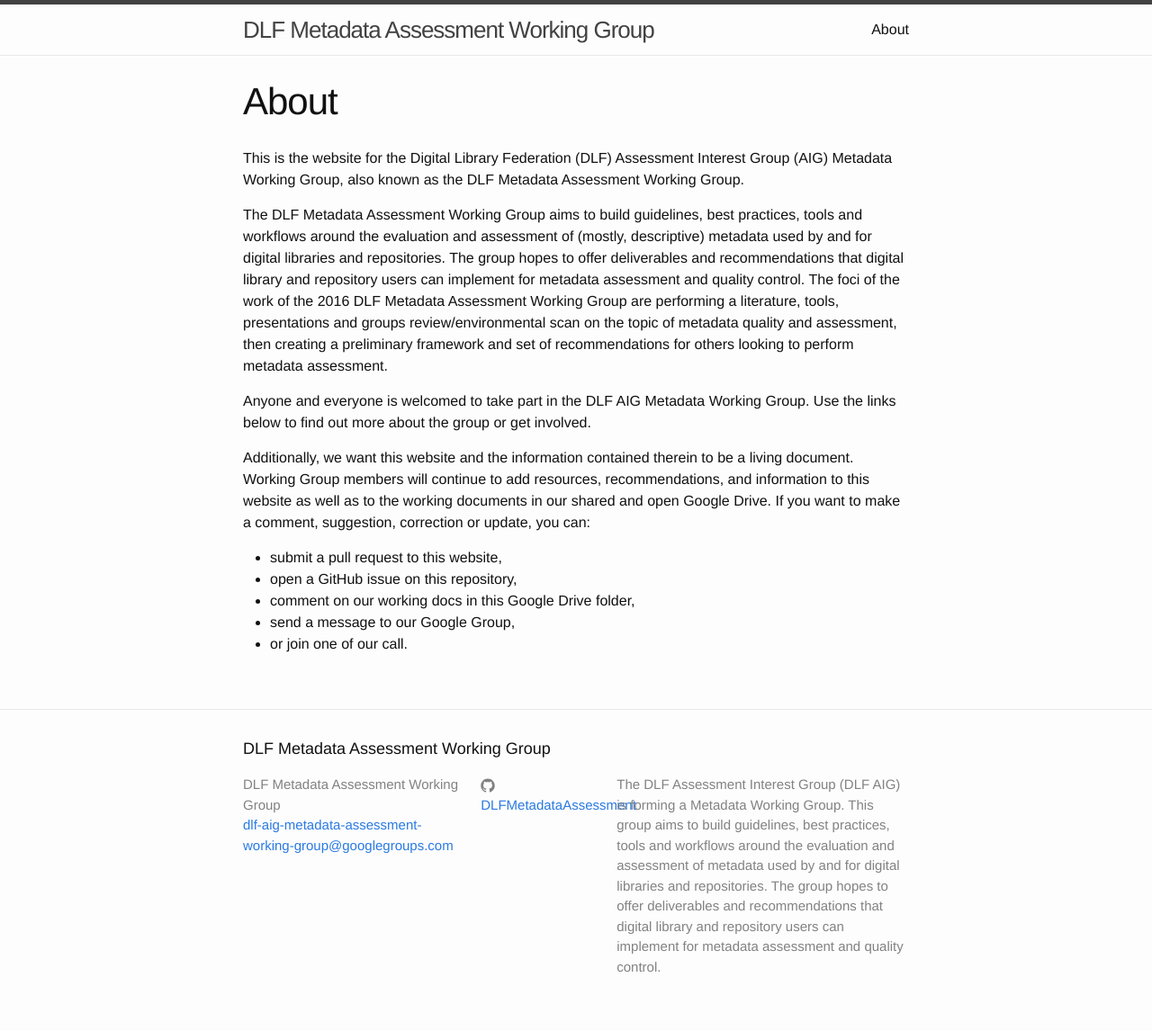
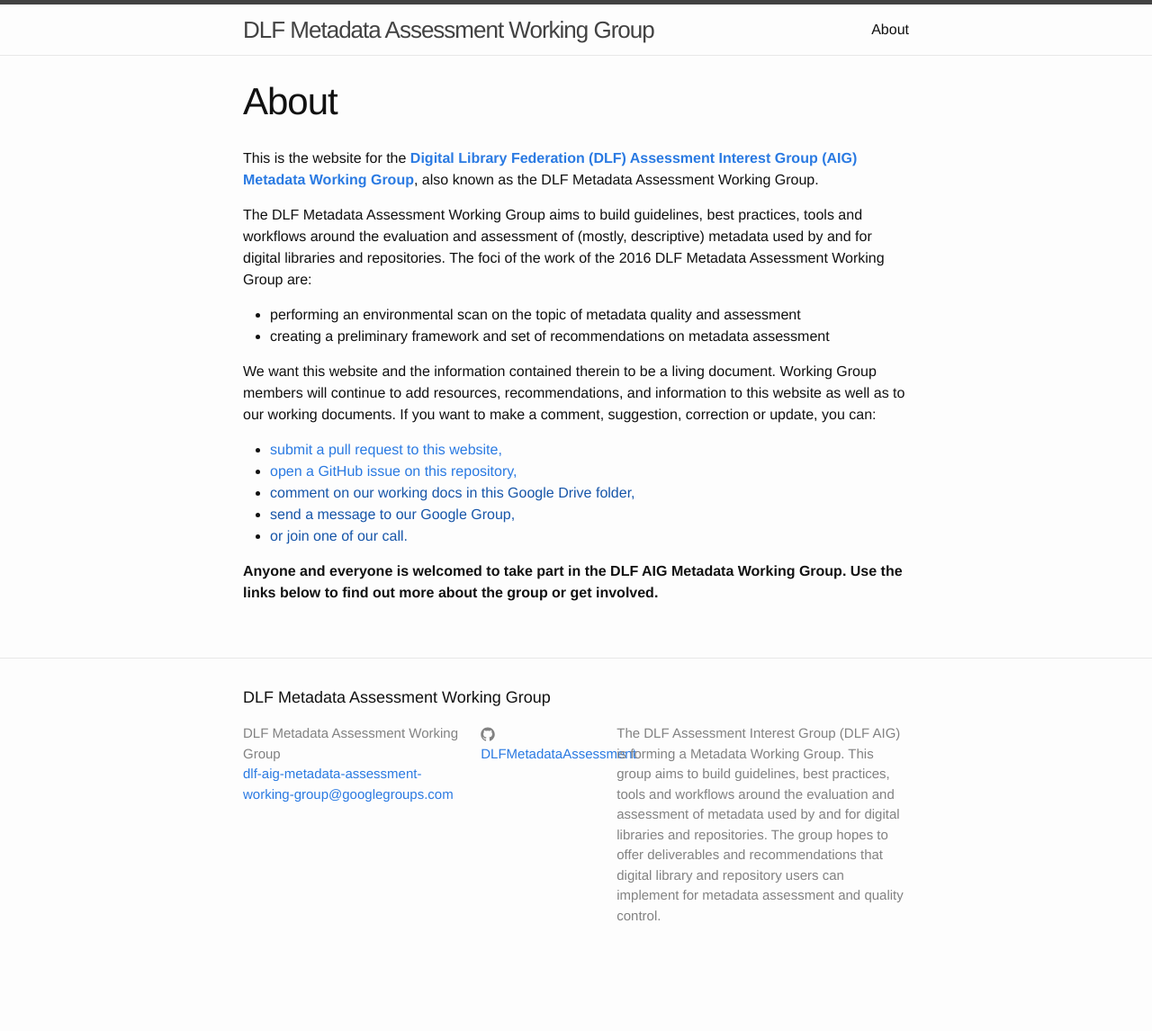
Before and after one commit to DLFMetadataAssessment/DLFMetadataAssessment.github.io, a Jekyll site: the page built from about.md, in a window 1280 px wide. Shown: the whole page at 90% size. Built offline with Jekyll 4.4.1, drawn with Linux system fonts in a browser that asks for light colours; after the commit the page ends 1089 px from its top, so only the background shows below that.

Commit message:
working on about page

```diff
--- a/about.md
+++ b/about.md
@@ -4,16 +4,19 @@
 permalink: /about/
 ---
 
-This is the website for the Digital Library Federation (DLF) Assessment Interest Group (AIG) Metadata Working Group, also known as the DLF Metadata Assessment Working Group.
+This is the website for the <b>[Digital Library Federation (DLF) Assessment Interest Group (AIG) Metadata Working Group](https://wiki.diglib.org/Assessment:Metadata)</b>, also known as the DLF Metadata Assessment Working Group.
 
-The DLF Metadata Assessment Working Group aims to build guidelines, best practices, tools and workflows around the evaluation and assessment of (mostly, descriptive) metadata used by and for digital libraries and repositories. The group hopes to offer deliverables and recommendations that digital library and repository users can implement for metadata assessment and quality control.  The foci of the work of the 2016 DLF Metadata Assessment Working Group are performing a literature, tools, presentations and groups review/environmental scan on the topic of metadata quality and assessment, then creating a preliminary framework and set of recommendations for others looking to perform metadata assessment.
+The DLF Metadata Assessment Working Group aims to build guidelines, best practices, tools and workflows around the evaluation and assessment of (mostly, descriptive) metadata used by and for digital libraries and repositories. The foci of the work of the 2016 DLF Metadata Assessment Working Group are:
 
-Anyone and everyone is welcomed to take part in the DLF AIG Metadata Working Group. Use the links below to find out more about the group or get involved.
+- performing an environmental scan on the topic of metadata quality and assessment
+- creating a preliminary framework and set of recommendations on metadata assessment
 
-Additionally, we want this website and the information contained therein to be a living document. Working Group members will continue to add resources, recommendations, and information to this website as well as to the working documents in our shared and open Google Drive. If you want to make a comment, suggestion, correction or update, you can:
+We want this website and the information contained therein to be a living document. Working Group members will continue to add resources, recommendations, and information to this website as well as to our working documents. If you want to make a comment, suggestion, correction or update, you can:
 
-- submit a pull request to this website,
-- open a GitHub issue on this repository,
-- comment on our working docs in this Google Drive folder,
-- send a message to our Google Group,
-- or join one of our call.
+- [submit a pull request to this website,](https://github.com/DLFMetadataAssessment/DLFMetadataAssessment.github.io/pulls)
+- [open a GitHub issue on this repository,](https://github.com/DLFMetadataAssessment/DLFMetadataAssessment.github.io/issues)
+- [comment on our working docs in this Google Drive folder,]()
+- [send a message to our Google Group,]()
+- [or join one of our call.]()
+
+<b>Anyone and everyone is welcomed to take part in the DLF AIG Metadata Working Group. Use the links below to find out more about the group or get involved.</b>
```
Also changed, not shown: _includes/DLF_logo.jpeg (added), 4 other files.
